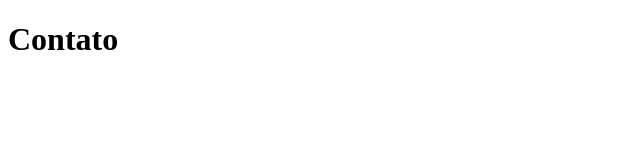
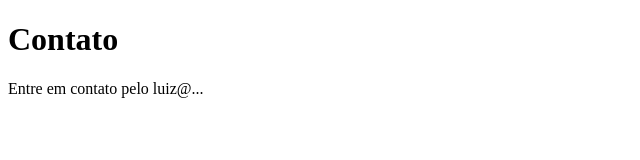
Before and after one commit to luizottavio/sistema-de-cadastro, a plain HTML site: page contato.html in a window 1280 px wide. Shown: the whole page, without its empty margins (0-640 px from the left). Drawn offline with Linux system fonts and the light colour scheme.

Commit message:
adicionando o email de contato

```diff
--- a/contato.html
+++ b/contato.html
@@ -8,5 +8,6 @@
 </head>
 <body>
     <h1>Contato</h1>
+    <p>Entre em contato pelo luiz@...</p>
 </body>
 </html>
```
Also changed, not shown: 1 other file.
